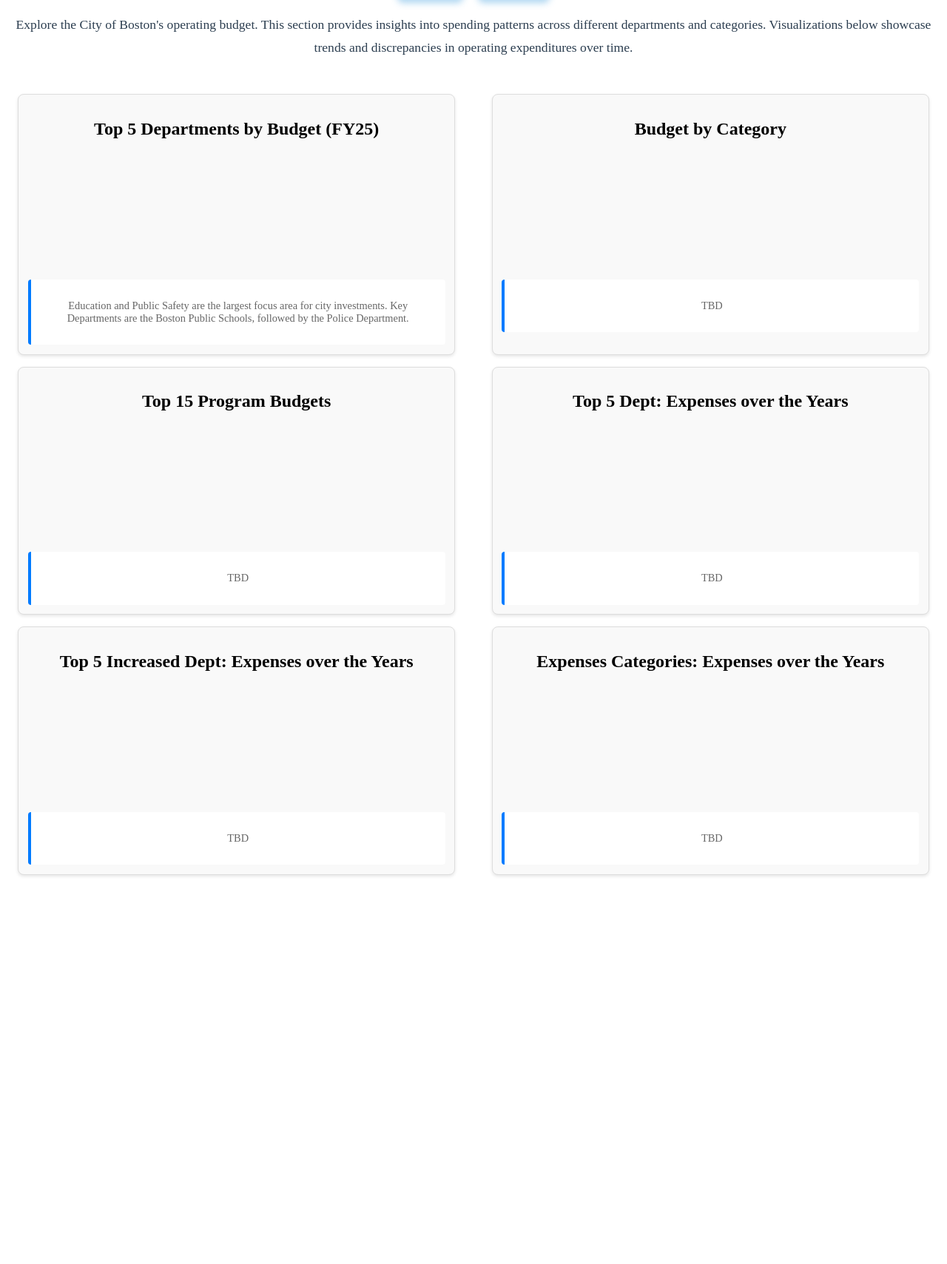
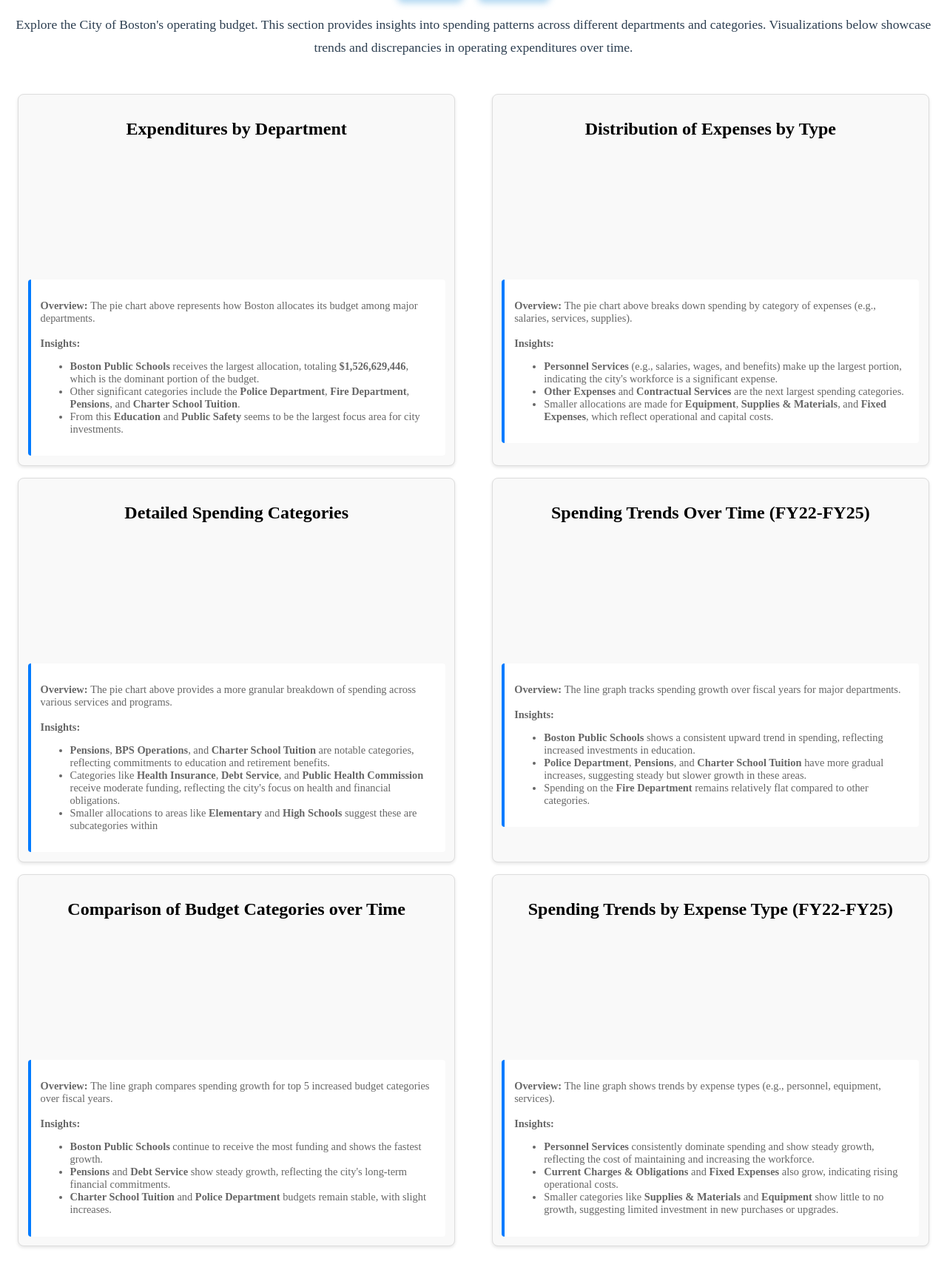
Before and after one commit to Alan0893/CS506-Final-Website, a Flask app: page /operating in a window 1280 px wide. Shown: the part 117-1826 px from the top of the page at 74% size. Before the commit the page ends 1302 px from the top, so only its background shows below. Run offline with Flask 3, Linux system fonts and the light colour scheme; a map, chart or similar area stays blank; parts of the project's set-up code (start-up, migrations or seed data) failed here and were passed over.

Commit message:
added comments for graphs

```diff
--- a/static/styles.css
+++ b/static/styles.css
@@ -105,6 +105,7 @@ header h1 {
 	padding: 0.8rem;
 	border-left: 4px solid #007bff;
 	border-radius: 4px;
+	text-align: left;
 }
 
 /* Chart Container Styles */
--- a/templates/operating.html
+++ b/templates/operating.html
@@ -30,74 +30,109 @@
 		<div class="graph-block-container">
 
 			<div class="graph-block">
-				<h2 class="block-title">Top 5 Departments by Budget (FY25)</h2>
+				<h2 class="block-title">Expenditures by Department</h2>
 				<div class="chart-container-small">
 					<canvas class="pie" id="department_budget"></canvas>
 				</div>
 				<div class="comment">
 					<p>
-						Education and Public Safety are the largest focus area for city investments.
-						Key Departments are the Boston Public Schools, followed by the Police Department.
+						<strong>Overview: </strong> The pie chart above represents how Boston allocates its budget among major departments.
+						<br/><br/>
+						<strong>Insights:</strong>
+						<ul>
+							<li> <strong>Boston Public Schools</strong> receives the largest allocation, totaling <strong>$1,526,629,446</strong>, which is the dominant portion of the budget.</li>
+							<li> Other significant categories include the <strong>Police Department</strong>, <strong>Fire Department</strong>, <strong>Pensions</strong>, and <strong>Charter School Tuition</strong>.</li>
+							<li> From this <strong>Education</strong> and <strong>Public Safety</strong> seems to be the largest focus area for city investments.</li>
+						</ul>
+				</div>
+			</div>
+
+			<div class="graph-block">
+				<h2 class="block-title">Distribution of Expenses by Type</h2>
+				<div class="chart-container-small">
+					<canvas id="category_budget"></canvas>
+				</div>
+				<div class="comment">
+					<p>
+						<strong>Overview: </strong> The pie chart above breaks down spending by category of expenses (e.g., salaries, services, supplies).
+						<br/><br/>
+						<strong>Insights:</strong>
+						<ul>
+							<li> <strong>Personnel Services</strong> (e.g., salaries, wages, and benefits) make up the largest portion, indicating the city's workforce is a significant expense.</li>
+							<li> <strong>Other Expenses </strong> and <strong>Contractual Services</strong> are the next largest spending categories.</li>
+							<li> Smaller allocations are made for <strong>Equipment</strong>, <strong>Supplies & Materials</strong>, and <strong>Fixed Expenses</strong>, which reflect operational and capital costs.</li>
 					</p>
 				</div>
 			</div>
 
 			<div class="graph-block">
-				<h2 class="block-title">Budget by Category</h2>
+				<h2 class="block-title">Detailed Spending Categories</h2>
 				<div class="chart-container-small">
-					<canvas id="category_budget"></canvas>
+					<canvas id="program_budget"></canvas>
 				</div>
 				<div class="comment">
 					<p>
-						TBD
+						<strong>Overview: </strong> The pie chart above provides a more granular breakdown of spending across various services and programs.
+						<br/><br/>
+						<strong>Insights:</strong>
+						<ul>
+							<li> <strong>Pensions</strong>, <strong>BPS Operations</strong>, and <strong>Charter School Tuition</strong> are notable categories, reflecting commitments to education and retirement benefits.</li>
+							<li> Categories like <strong>Health Insurance</strong>, <strong>Debt Service</strong>, and <strong>Public Health Commission</strong> receive moderate funding, reflecting the city's focus on health and financial obligations.</li>
+							<li> Smaller allocations to areas like <strong>Elementary</strong> and <strong>High Schools</strong> suggest these are subcategories within </li>
 					</p>
 				</div>
 			</div>
 
 			<div class="graph-block">
-				<h2 class="block-title">Top 15 Program Budgets</h2>
-				<div class="chart-container-small">
-					<canvas id="program_budget"></canvas>
+				<h2 class="block-title">Spending Trends Over Time (FY22-FY25) </h2>
+				<div class="chart-container-large">
+					<canvas id="top_5_dept"></canvas>
 				</div>
 				<div class="comment">
 					<p>
-						TBD
+						<strong>Overview: </strong> The line graph tracks spending growth over fiscal years for major departments.
+						<br/><br/>
+						<strong>Insights:</strong>
+						<ul>
+							<li> <strong>Boston Public Schools</strong> shows a consistent upward trend in spending, reflecting increased investments in education.</li>
+							<li> <strong>Police Department</strong>, <strong>Pensions</strong>, and <strong>Charter School Tuition</strong> have more gradual increases, suggesting steady but slower growth in these areas.</li>
+							<li> Spending on the <strong>Fire Department</strong> remains relatively flat compared to other categories.</li>
 					</p>
 				</div>
 			</div>
 
 			<div class="graph-block">
-				<h2 class="block-title">Top 5 Dept: Expenses over the Years</h2>
+				<h2 class="block-title">Comparison of Budget Categories over Time</h2>
 				<div class="chart-container-large">
-					<canvas id="top_5_dept"></canvas>
+					<canvas id="top_5_increased"></canvas>
 				</div>
 				<div class="comment">
 					<p>
-						TBD
+						<strong>Overview: </strong> The line graph compares spending growth for top 5 increased budget categories over fiscal years.
+						<br/><br/>
+						<strong>Insights:</strong>
+						<ul>
+							<li> <strong>Boston Public Schools</strong> continue to receive the most funding and shows the fastest growth.</li>
+							<li> <strong>Pensions</strong> and <strong>Debt Service</strong> show steady growth, reflecting the city's long-term financial commitments.</li>
+							<li> <strong>Charter School Tuition</strong> and <strong>Police Department</strong> budgets remain stable, with slight increases.</li>
 					</p>
 				</div>
 			</div>
 
 			<div class="graph-block">
-				<h2 class="block-title">Top 5 Increased Dept: Expenses over the Years</h2>
-				<div class="chart-container-large">
-					<canvas id="top_5_increased"></canvas>
-				</div>
-				<div class="comment">
-					<p>
-						TBD
-					</p>
-				</div>
-			</div>
-
-			<div class="graph-block">
-				<h2 class="block-title">Expenses Categories: Expenses over the Years</h2>
+				<h2 class="block-title">Spending Trends by Expense Type (FY22-FY25)</h2>
 				<div class="chart-container-large">
 					<canvas id="category_expenses"></canvas>
 				</div>
 				<div class="comment">
 					<p>
-						TBD
+						<strong>Overview: </strong> The line graph shows trends by expense types (e.g., personnel, equipment, services).
+						<br/><br/>
+						<strong>Insights:</strong>
+						<ul>
+							<li> <strong>Personnel Services</strong> consistently dominate spending and show steady growth, reflecting the cost of maintaining and increasing the workforce.</li>
+							<li> <strong>Current Charges & Obligations</strong> and <strong>Fixed Expenses</strong> also grow, indicating rising operational costs.</li>
+							<li> Smaller categories like <strong>Supplies & Materials</strong> and <strong>Equipment</strong> show little to no growth, suggesting limited investment in new purchases or upgrades.</li>
 					</p>
 				</div>
 			</div>
```
